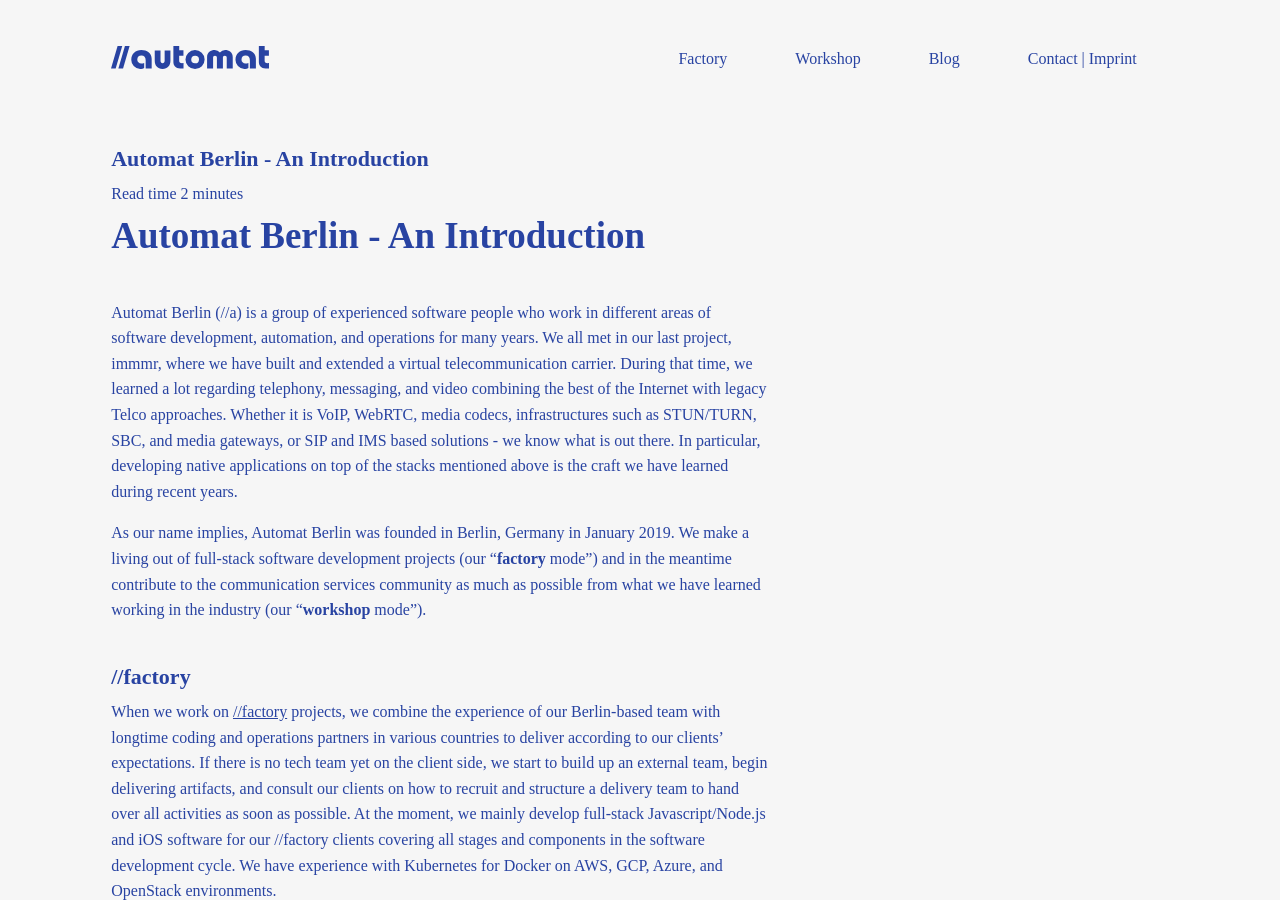
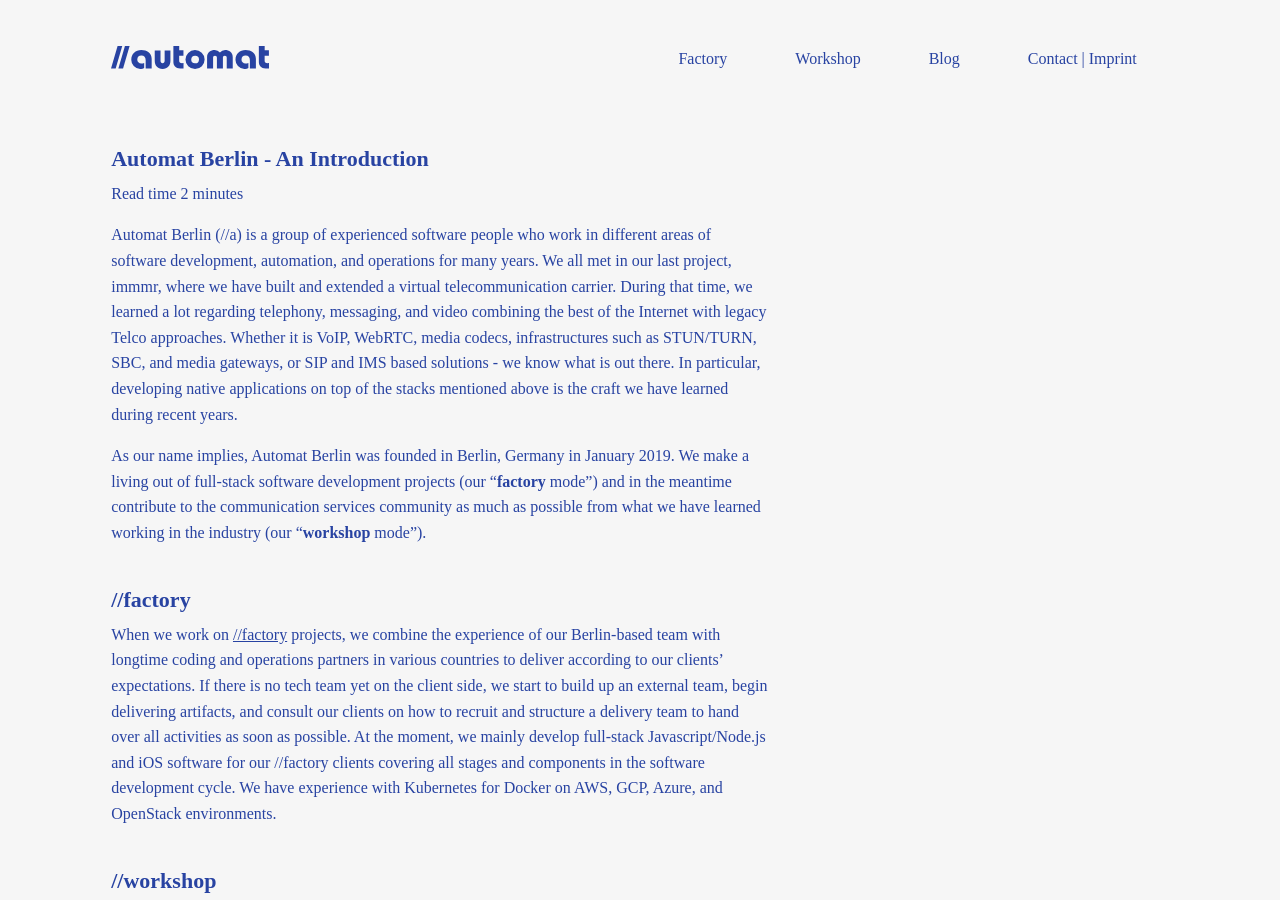
Before and after one commit to automat-berlin/automat-berlin.github.io, a Jekyll site: the page built from _posts/2019-07-10-automat.md, in a window 1280 px wide and 900 px high. Built offline with Jekyll 4.4.1, drawn with Linux system fonts in a browser that asks for light colours; nearby versions of some CDN libraries; some web fonts are replaced.

Commit message:
Remove redundand title

```diff
--- a/_posts/2019-07-10-automat.md
+++ b/_posts/2019-07-10-automat.md
@@ -7,8 +7,6 @@
 A small introduction of Automat Berlin GmbH.
 
 <!--more-->
-
-## Automat Berlin - An Introduction
 
 Automat Berlin (//a) is a group of experienced software people who work in different areas of software development, automation, and operations for many years. We all met in our last project, immmr, where we have built and extended a virtual telecommunication carrier. During that time, we learned a lot regarding telephony, messaging, and video combining the best of the Internet with legacy Telco approaches. Whether it is VoIP, WebRTC, media codecs, infrastructures such as STUN/TURN, SBC, and media gateways, or SIP and IMS based solutions - we know what is out there.  In particular,  developing native applications on top of the stacks mentioned above is the craft we have learned during recent years.
 
```
